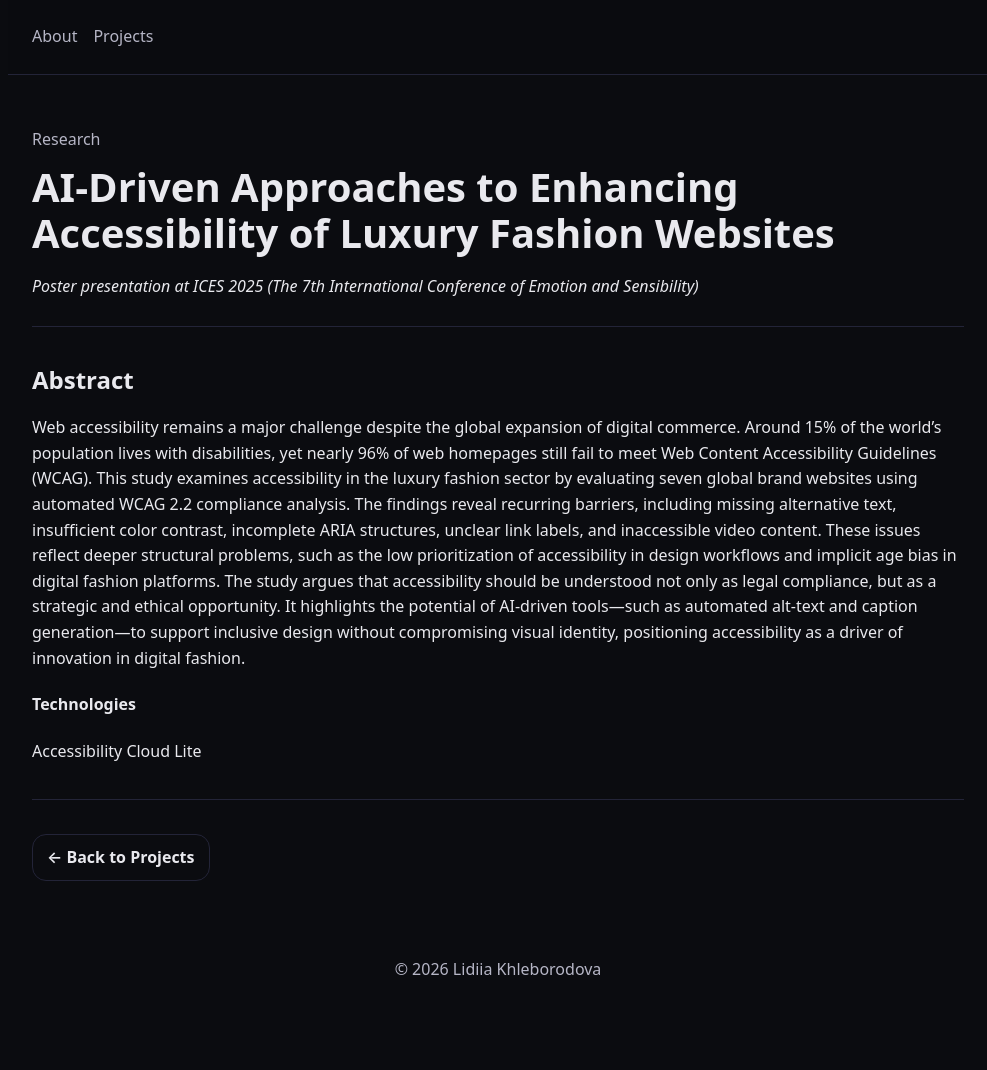
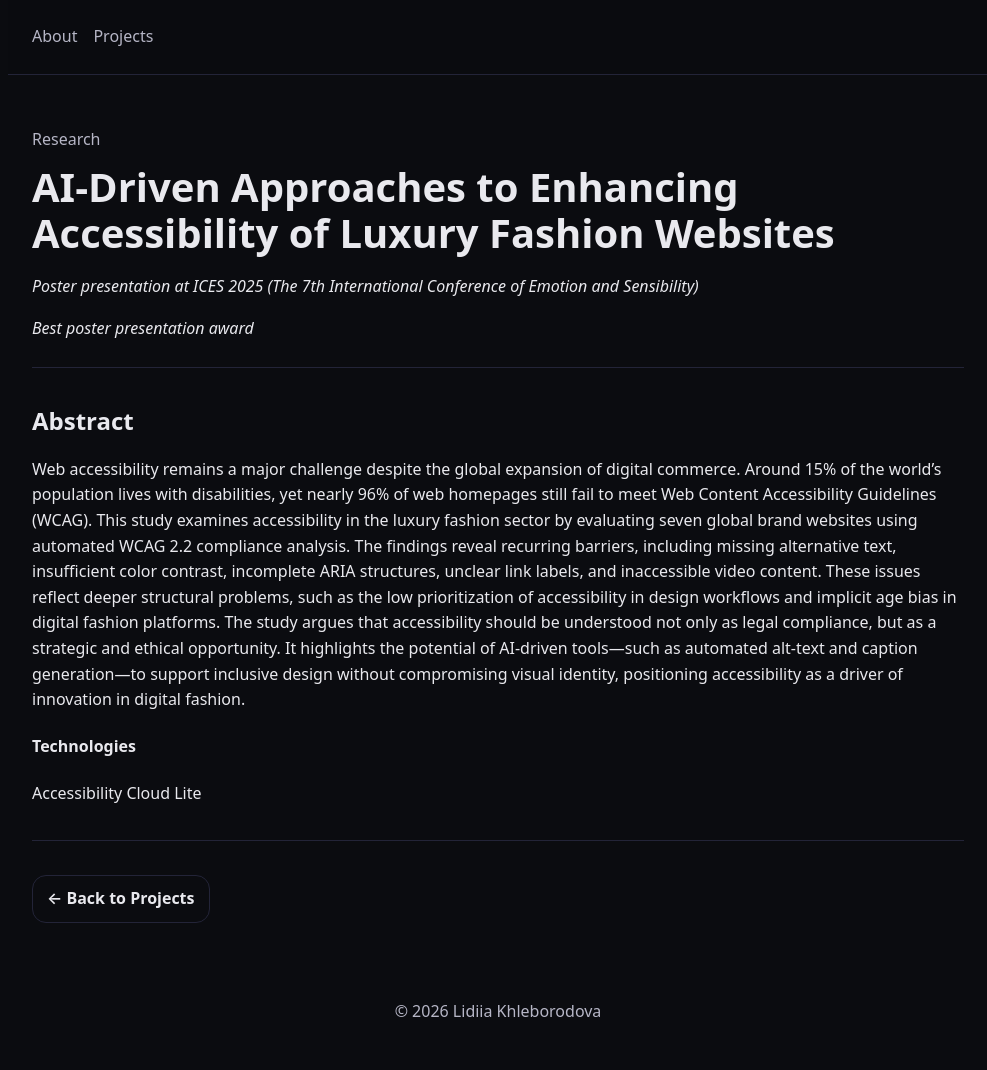
Before and after one commit to Yamobura/yamobura.github.io, a plain HTML site: page projects/research/accessibility-luxury.html in a window 1280 px wide. Shown: the whole page, without its empty margins (142-1129 px from the left). Before the commit the page ends 1049 px from the top, so only its background shows below. Drawn offline with Linux system fonts and the light colour scheme.

Commit message:
accessibility project description update

```diff
--- a/projects/research/accessibility-luxury.html
+++ b/projects/research/accessibility-luxury.html
@@ -20,6 +20,7 @@
         <h1>AI-Driven Approaches to Enhancing Accessibility of Luxury Fashion Websites</h1>
         <p class="sub">
           <p><i>Poster presentation at ICES 2025 (The 7th International Conference of Emotion and Sensibility)</i></p>
+          <p><i>Best poster presentation award</i></p>
 
         </p>
 
```
